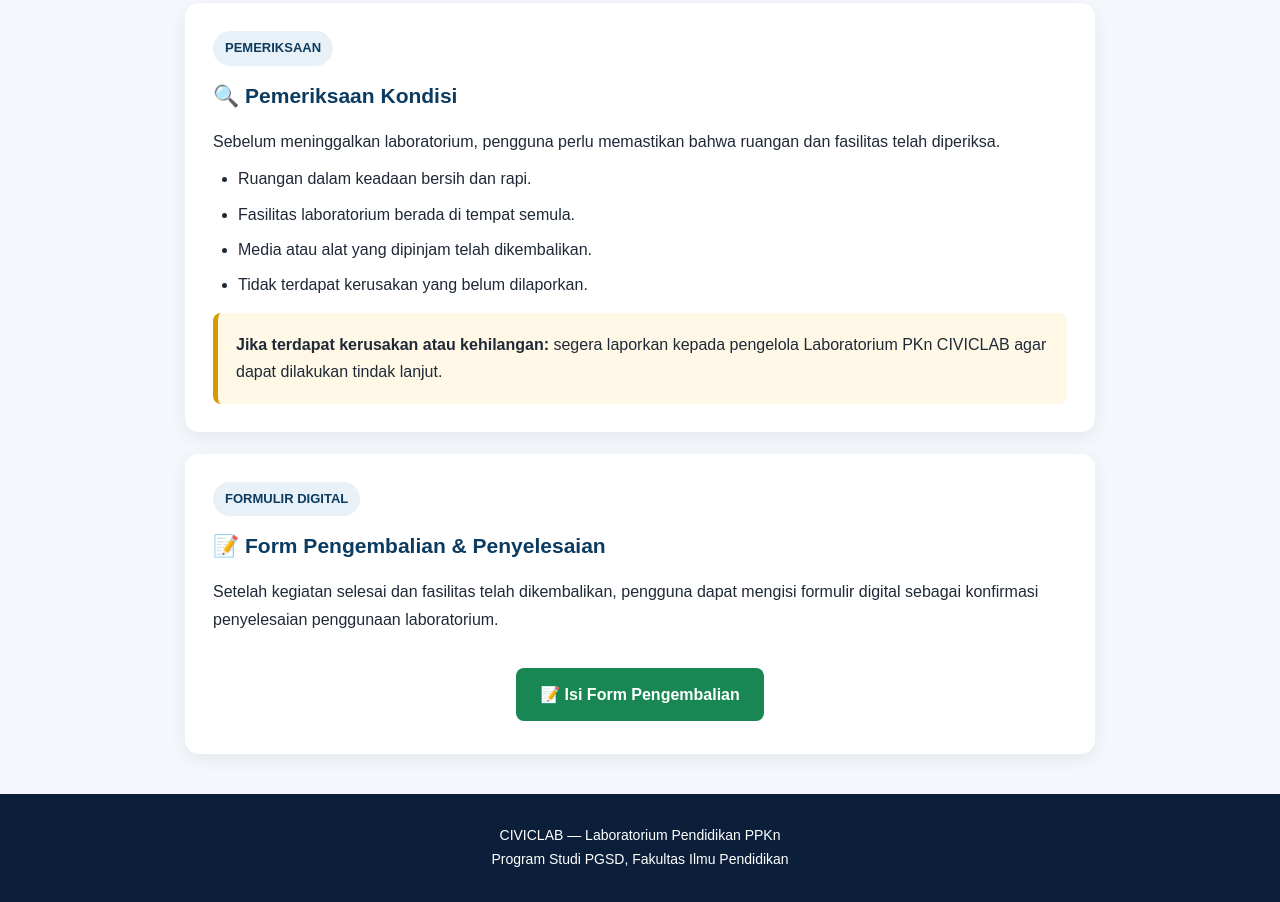
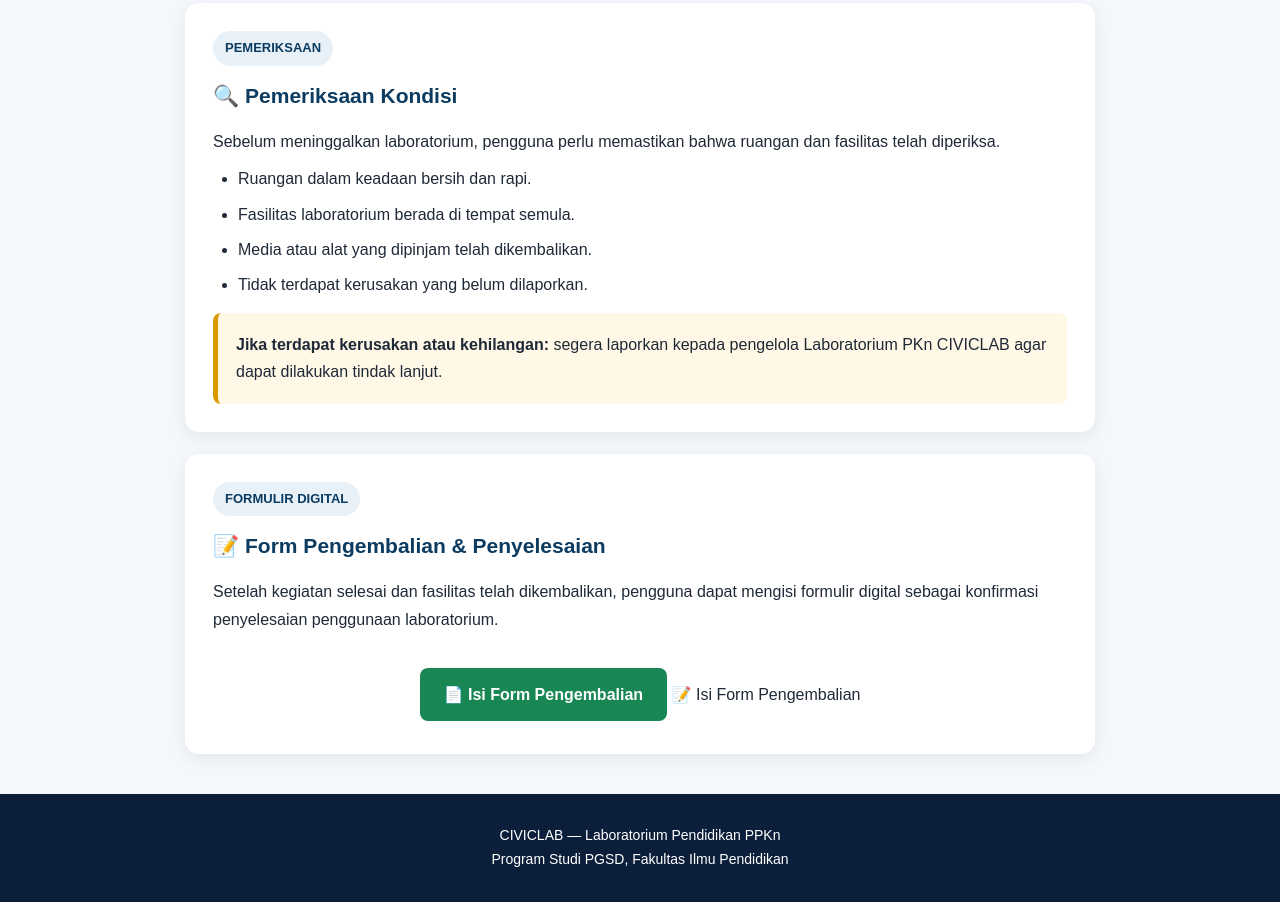
Before and after one commit to nurhalimah30-alt/civiclab, a plain HTML site: page pengembalian.html in a window 1280 px wide. Shown: the part 1531-2433 px from the top of the page. Drawn offline with Linux system fonts and the light colour scheme.

Commit message:
Update pengembalian.html

```diff
--- a/pengembalian.html
+++ b/pengembalian.html
@@ -289,7 +289,12 @@
 
         <!-- LINK GOOGLE FORM AKAN DIMASUKKAN DI SINI -->
 
-        <a href="#" class="form-button">
+       <a href="https://forms.gle/C3ra94HehZjpkvWo9"
+   class="form-button"
+   target="_blank"
+   rel="noopener noreferrer">
+  📄 Isi Form Pengembalian
+</a>
           📝 Isi Form Pengembalian
         </a>
 
```
